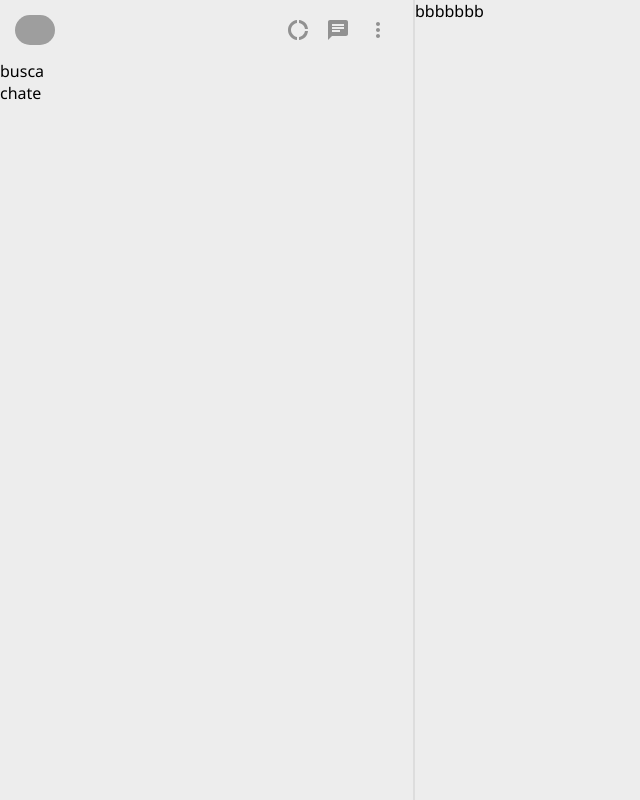
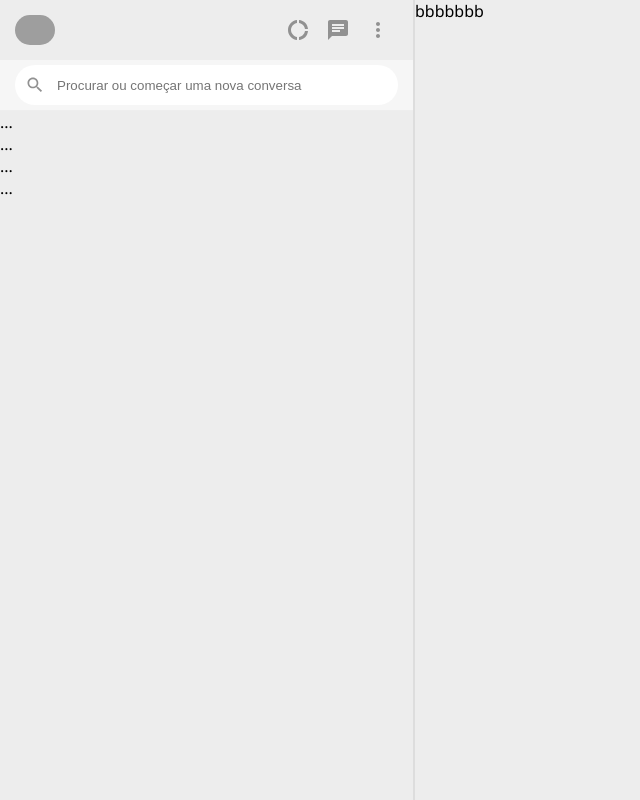
Before and after one commit to GilsonAlvesdeSouza/whatsappclone, a React (Create React App) app: page / in a window 1280 px wide. Shown: the whole page, without its empty margins (0-640 px from the left). Built offline with nearby package versions, Linux system fonts and the light colour scheme; grey boxes are pictures that could not be loaded.

Commit message:
Sidebar Search

```diff
--- a/src/App.css
+++ b/src/App.css
@@ -49,5 +49,28 @@ body {
   cursor: pointer;
 }
 
+.search{
+  background-color: #f6f6f6;
+  border-bottom: 1px solid #eee;
+  padding: 5px 15px;
+}
+
+.search-input{
+  background-color: #fff;
+  height: 40px;
+  border-radius: 20px;
+  display: flex;
+  align-items: center;
+  padding: 0 10px;
+}
+
+.search-input input{
+  flex: 1;
+  border: 0;
+  outline: 0;
+  background-color: transparent;
+  margin-left: 10px;
+}
+
 .content-area {
 }
--- a/src/App.jsx
+++ b/src/App.jsx
@@ -1,10 +1,22 @@
+import { useState } from "react";
+
 import "./App.css";
+import DonutLargeIcon from "@material-ui/icons/DonutLarge";
+import ChatIcon from "@material-ui/icons/Chat";
+import MoreVertIcon from "@material-ui/icons/MoreVert";
+import SearchIcon from "@material-ui/icons/Search";
 
-import DonutLargeIcon from "@material-ui/icons/DonutLarge";
-import ChatIcon from '@material-ui/icons/Chat';
-import MoreVertIcon from '@material-ui/icons/MoreVert';
+import * as C from "./components";
 
 function App() {
+  const [chateList, setChateList] = useState([{}, {}, {}, {}]);
+
+  const handleChatList = () => {
+    return chateList.map((item, key) => (
+      <C.ChatListItem key={`chateList${key}}`} />
+    ));
+  };
+
   return (
     <div className="app-window">
       <div className="sidebar">
@@ -16,18 +28,26 @@ function App() {
           />
           <div className="header-buttons">
             <div className="header-btn">
-              <DonutLargeIcon style={{color: '#919191'}}/>
+              <DonutLargeIcon style={{ color: "#919191" }} />
             </div>
             <div className="header-btn">
-              <ChatIcon style={{color: '#919191'}}/>
+              <ChatIcon style={{ color: "#919191" }} />
             </div>
             <div className="header-btn">
-              <MoreVertIcon style={{color: '#919191'}}/>
+              <MoreVertIcon style={{ color: "#919191" }} />
             </div>
           </div>
         </header>
-        <div className="search">busca</div>
-        <div className="chatlist">chate</div>
+        <div className="search">
+          <div className="search-input">
+            <SearchIcon fontSize="small" style={{ color: "#919191" }} />
+            <input
+              type="search"
+              placeholder="Procurar ou começar uma nova conversa"
+            />
+          </div>
+        </div>
+        <div className="chatlist">{handleChatList()}</div>
       </div>
       <div className="content-area">bbbbbbb</div>
     </div>
--- /dev/null
+++ b/src/components/ChatListItem/index.jsx
@@ -0,0 +1,11 @@
+import './style.css';
+
+function ChatListItem() {
+    return (
+        <div>
+            ...
+        </div>
+    );
+}
+
+export default ChatListItem;
--- /dev/null
+++ b/src/components/index.js
@@ -0,0 +1,3 @@
+import ChatListItem from "./ChatListItem";
+
+export{ChatListItem};
```
Also changed, not shown: src/components/ChatListItem/style.css (added).
